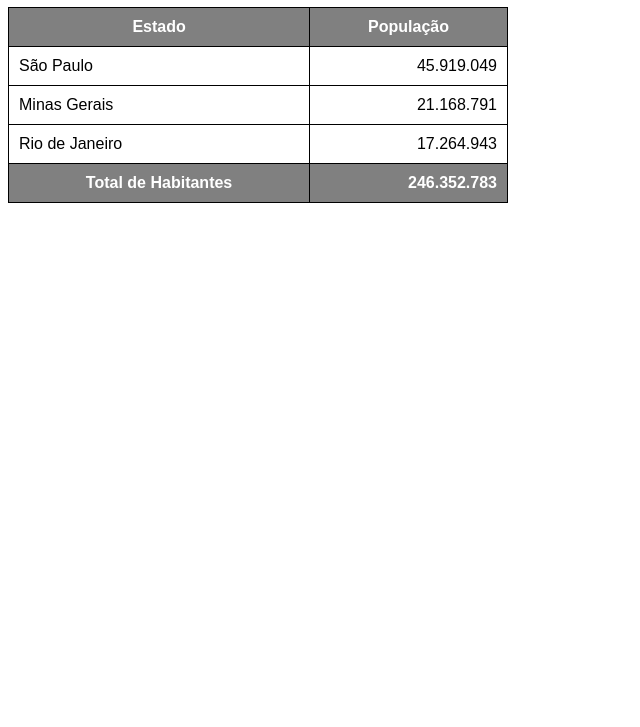
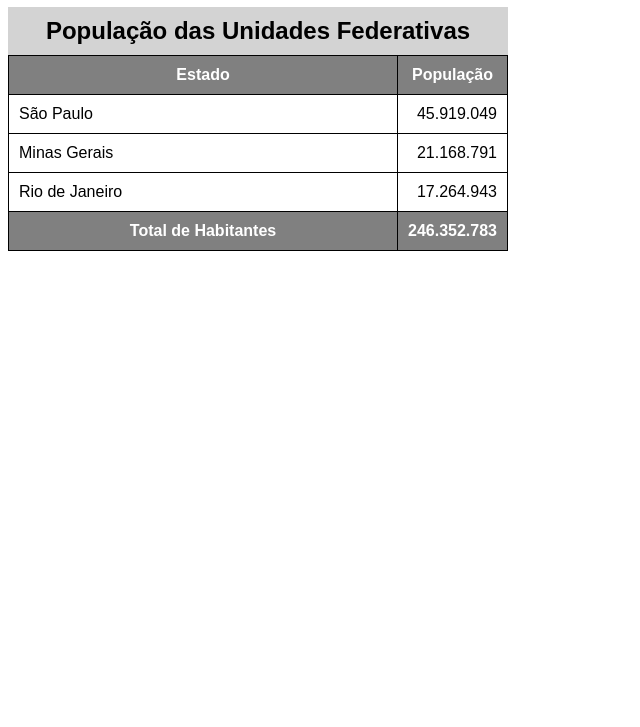
Before and after one commit to dudumartins/HTML5-e-CSS3, a plain HTML site: page Exercicios/Módulo 3/Ex23/tabela02.html in a window 1280 px wide. Shown: the part 73-800 px from the top of the page, without its empty margins (0-640 px from the left). Drawn offline with Linux system fonts and the light colour scheme.

Commit message:
Update tabela02.html

```diff
--- a/Exercicios/Módulo 3/Ex23/tabela02.html
+++ b/Exercicios/Módulo 3/Ex23/tabela02.html
@@ -12,6 +12,12 @@
         table {
             width: 500px;
             border-collapse: collapse;
+        }
+        caption {
+            font-size: 1.5em;
+            font-weight: bold;
+            padding: 10px;
+            background-color: lightgray;
         }
         td, th {
             border: 1px solid black;
@@ -31,17 +37,22 @@
     <!--
         Anatomia para tabelas grandes
             TABLE
+                CAPTION
                 THEAD
                     TR, TD, TH
                 TBODY
                     TR, TD, TH
                 TFOOT
                     TR, TD, TH
+
+        TH = Table Head
+        TD = Table Data
     -->
     <table>
+        <caption>População das Unidades Federativas</caption>
         <thead>
-            <th>Estado</th>
-            <th>População</th>
+            <th scope="col">Estado</th>
+            <th scope="col" style="width: 50px;">População</th>
         </thead>
         <tbody>
             <tr>
@@ -59,7 +70,7 @@
         </tbody>
         <tfoot>
             <tr>
-                <th>Total de Habitantes</th>
+                <th scope="row">Total de Habitantes</th>
                 <td class="num"><strong>246.352.783</strong></td>
             </tr>
         </tfoot>
```
